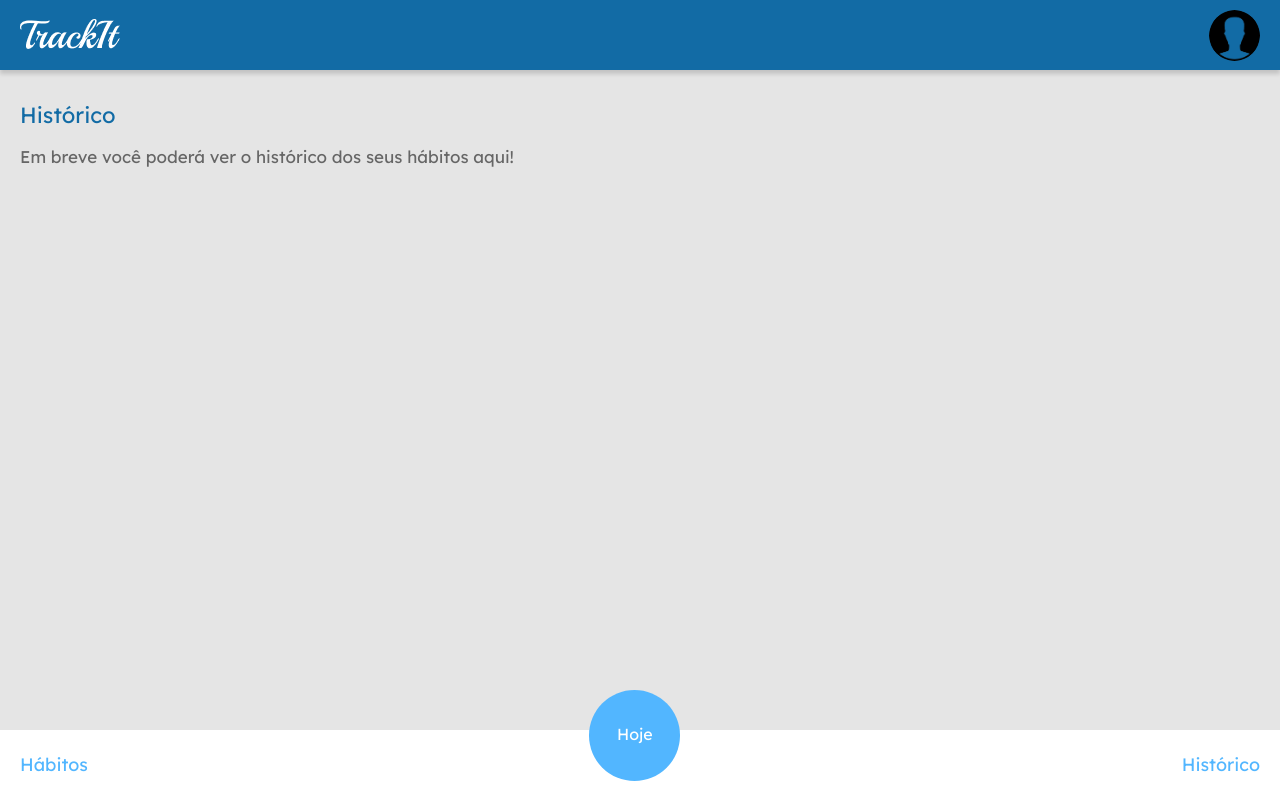
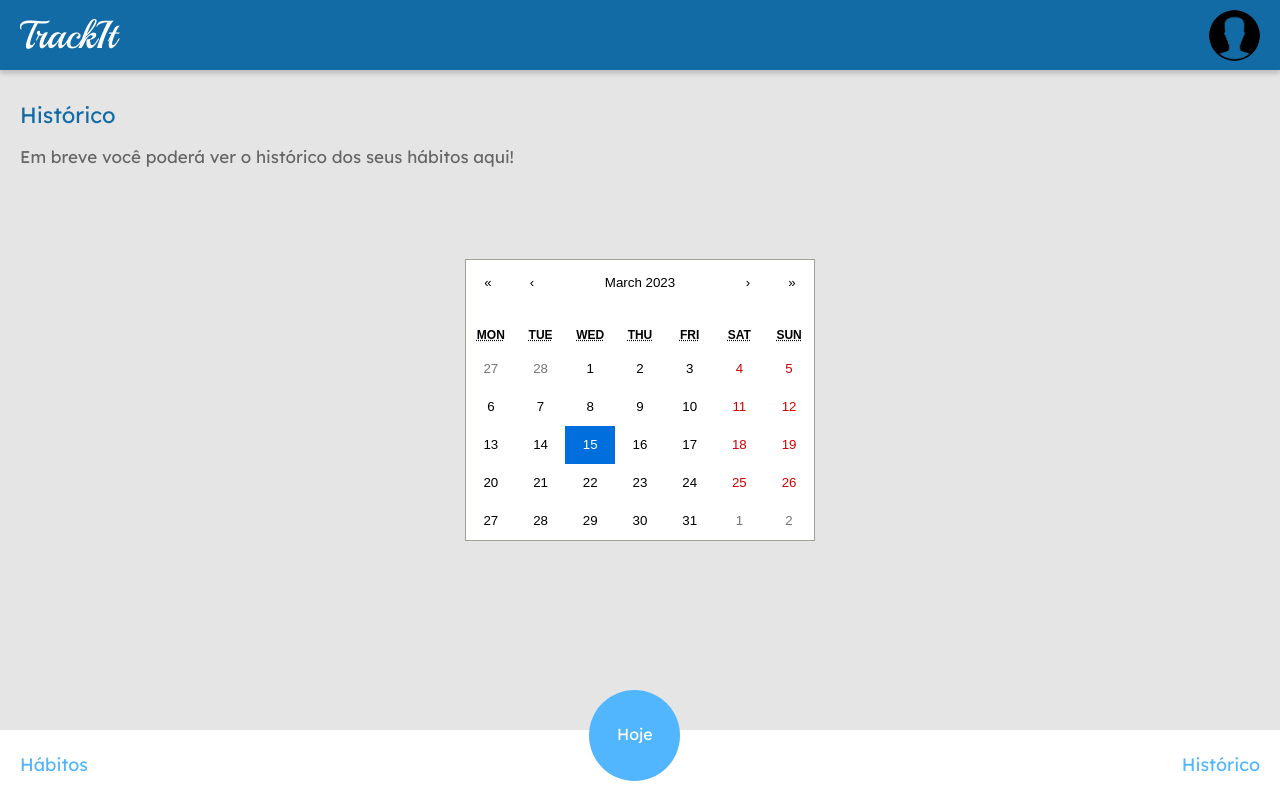
Before and after one commit to natividadesusana/track-it, a React (Create React App) app: page /historico in a window 1280 px wide. Built offline with nearby package versions, Linux system fonts and the light colour scheme.

Commit message:
adjustments

```diff
--- a/package.json
+++ b/package.json
@@ -9,6 +9,7 @@
     "axios": "^1.3.4",
     "dayjs": "^1.11.7",
     "react": "^18.2.0",
+    "react-calendar": "^4.0.0",
     "react-circular-progressbar": "^2.1.0",
     "react-dom": "^18.2.0",
     "react-loader-spinner": "^5.3.4",
--- a/src/pages/HistoryPage/HistoryPage.js
+++ b/src/pages/HistoryPage/HistoryPage.js
@@ -1,17 +1,25 @@
 import Header from "../../components/Header/Header";
 import Footer from "../../components/Footer/Footer";
-import { ContainerHistoric } from "./styles";
+import { ContainerHistoric, ContainerCalendar } from "./styles";
+import { Calendar } from "react-calendar";
+import "react-calendar/dist/Calendar.css";
+import { useState } from "react";
 // import { PageWithLoading } from "../../components/PageWithLoading/PageWithLoading";
 
 export default function HistoricPage() {
+  const [value, onChange] = useState(new Date());
+
   return (
     <>
       <Header />
       {/* <PageWithLoading isLoading={isLoading}> */}
-        <ContainerHistoric>
-          <h1>Histórico</h1>
-          <p>Em breve você poderá ver o histórico dos seus hábitos aqui!</p>
-        </ContainerHistoric>
+      <ContainerHistoric>
+        <h1>Histórico</h1>
+        <p>Em breve você poderá ver o histórico dos seus hábitos aqui!</p>
+        <ContainerCalendar>
+          <Calendar onChange={onChange} value={value} />
+        </ContainerCalendar>
+      </ContainerHistoric>
       {/* </PageWithLoading> */}
       <Footer />
     </>
--- a/src/pages/HistoryPage/styles.js
+++ b/src/pages/HistoryPage/styles.js
@@ -20,3 +20,10 @@ export const ContainerHistoric = styled.div`
     font-weight: 400;
   }
 `;
+
+export const ContainerCalendar = styled.div`
+  position: absolute;
+  top: 50%;
+  left: 50%;
+  transform: translate(-50%, -50%);
+`;
```
Also changed, not shown: 1 other file (tests, documents, lock files or other folders).
